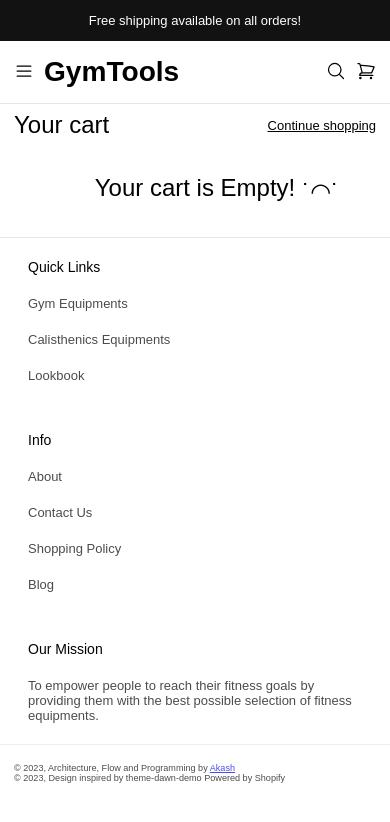
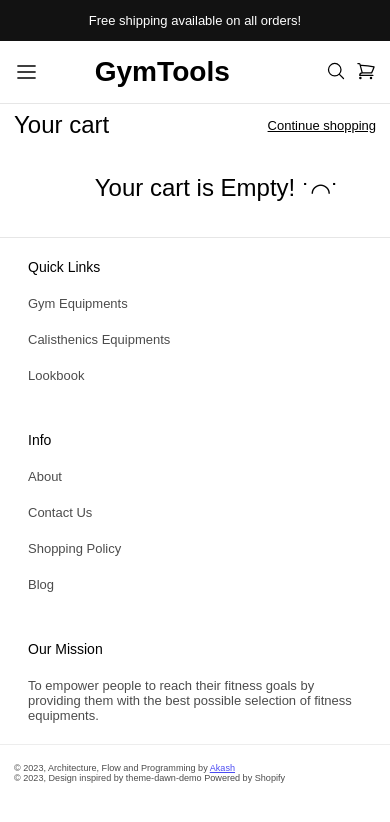
Before and after one commit to aakashjangra/GymTools, a Next.js app: page /cart in a window 390 px wide. Shown: the top 822 px of the page. Built offline with nearby package versions, Linux system fonts and the light colour scheme; a web font is replaced by a local one.

Commit message:
hamburger menu for mobile

```diff
--- a/app/components/Header/Header.jsx
+++ b/app/components/Header/Header.jsx
@@ -10,6 +10,12 @@ function Header({className: cName}) {
     const [ searchBoxVisible, setSearchBoxVisible ] = useState(false);
     const [searchQuery, setSearchQuery] = useState('');
     const [searchResults, setSearchResults] = useState(products);
+    //used for hamburger menu, mobile only
+    const [menuOpen, setMenuOpen] = useState(false);
+
+    const toggleMenu = () => {
+        setMenuOpen(!menuOpen);
+    }
 
     const handleSearchChange = (query) => {
         setSearchQuery(query);
@@ -66,11 +72,44 @@ function Header({className: cName}) {
                                     )
                                 }
                             </div>
-                        <nav>
+                        <nav className='header-nav'>
+                            {/* hamburger menu mobile */}
+                                <button className='hamburger desktop-hidden' onClick={toggleMenu}>
+                                        {
+                                            menuOpen? (
+                                                <img src="/close.svg" className='svg' alt="A SVG of close button" />
+                                            ): (
+                                                <img src="/hamburger.svg" className='svg' alt="A SVG of hamburger" />
+                                            )
+                                        }
+                                </button>
+                                <div className={`menu ${menuOpen ? 'open' : 'closed'} desktop-hidden`}>
+                                    {/* Add your menu items here */}
+                                    <div onClick={toggleMenu}>
+                                        <Link className="link-with-svg link" href='/gym-equipments'>
+                                            Gym Equipments
+                                            <img
+                                                className="svg"
+                                                src="/arrow-right.svg"
+                                                alt="A SVG of arrow right"
+                                                />
+                                        </Link>
+                                    </div>
+                                    <div onClick={toggleMenu}>
+                                        <Link className="link-with-svg link" href='/calisthenics-equipments'>
+                                            Calisthenics Equipments
+                                            <img
+                                                className="svg"
+                                                src="/arrow-right.svg"
+                                                alt="A SVG of arrow right"
+                                            />
+                                        </Link>
+                                    </div>
+                                    <div onClick={toggleMenu}>
+                                        <Link className='link' href='/lookbook'>Lookbook</Link>
+                                    </div>
+                                </div>
                             <section className="header-left">
-                                <button className='hamburger desktop-hidden'>
-                                        <img src="/hamburger.svg" alt="A SVG of hamburger" />
-                                </button>
                                 <Link className="title-gymtools link" href="/">
                                     <h1>GymTools</h1>
                                 </Link>
--- a/app/globals.css
+++ b/app/globals.css
@@ -5,6 +5,8 @@ html {
   --color-hover: rgb(243, 242, 242);
   --opacity: 0.7;
   --padding-content: 10vw;
+
+  scroll-behavior: smooth;
 }
 
 /* @media (prefers-color-scheme: dark) {
@@ -253,6 +255,35 @@ body{
   .header{
     --header-height: 4.5em;
   }
+  .menu {
+    position: absolute;
+    top: calc(var(--header-height) - 1px);
+    left: -90vw;
+    /* Initial position to the left */
+    width: 90vw;
+    height: calc(92.5vh - (var(--header-height) - 1px));
+    display: flex;
+    flex-direction: column;
+    gap: 3.5rem;
+    padding-top: 9rem;
+    background-color: var(--color-secondary);
+    transition: left 0.3s ease;
+    z-index: 10;
+    overflow: hidden;
+  }
+  .menu.open {
+    left: 0;
+    /* Position to the right when the menu is open */
+  }
+  .menu a.link{
+    color: initial;
+    text-decoration: none;
+    font-size: medium;
+    letter-spacing: 1px;
+    display: flex;
+    justify-content: space-between;
+    padding: 0 3rem;
+  }
   .announcement-bar {
     font-size: small;
   }
@@ -301,6 +332,20 @@ body{
   .lower-footer {
     font-size: 1.3rem;
   }
+    .hamburger {
+      display: flex;
+      position: relative;
+      flex-direction: column;
+      justify-content: center;
+      align-items: center;
+      cursor: pointer;
+      z-index: 10;
+    }
+    .hamburger > img{
+      width: 3.5rem;
+      height: 3.5rem;
+    }
+
 }
 
 @media screen and (width > 600px) {
```
Also changed, not shown: public/arrow-right.svg (added), public/close.svg (added).
